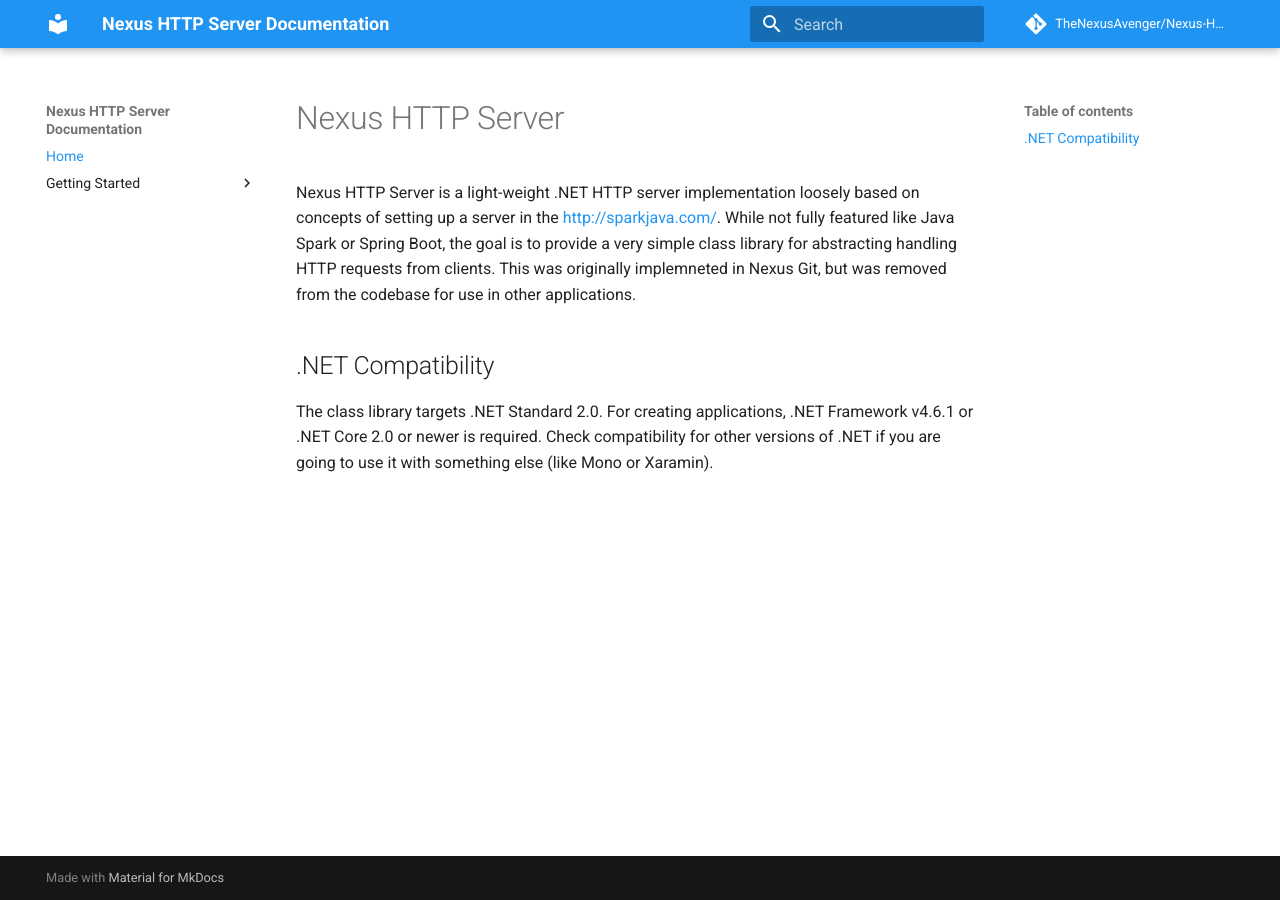
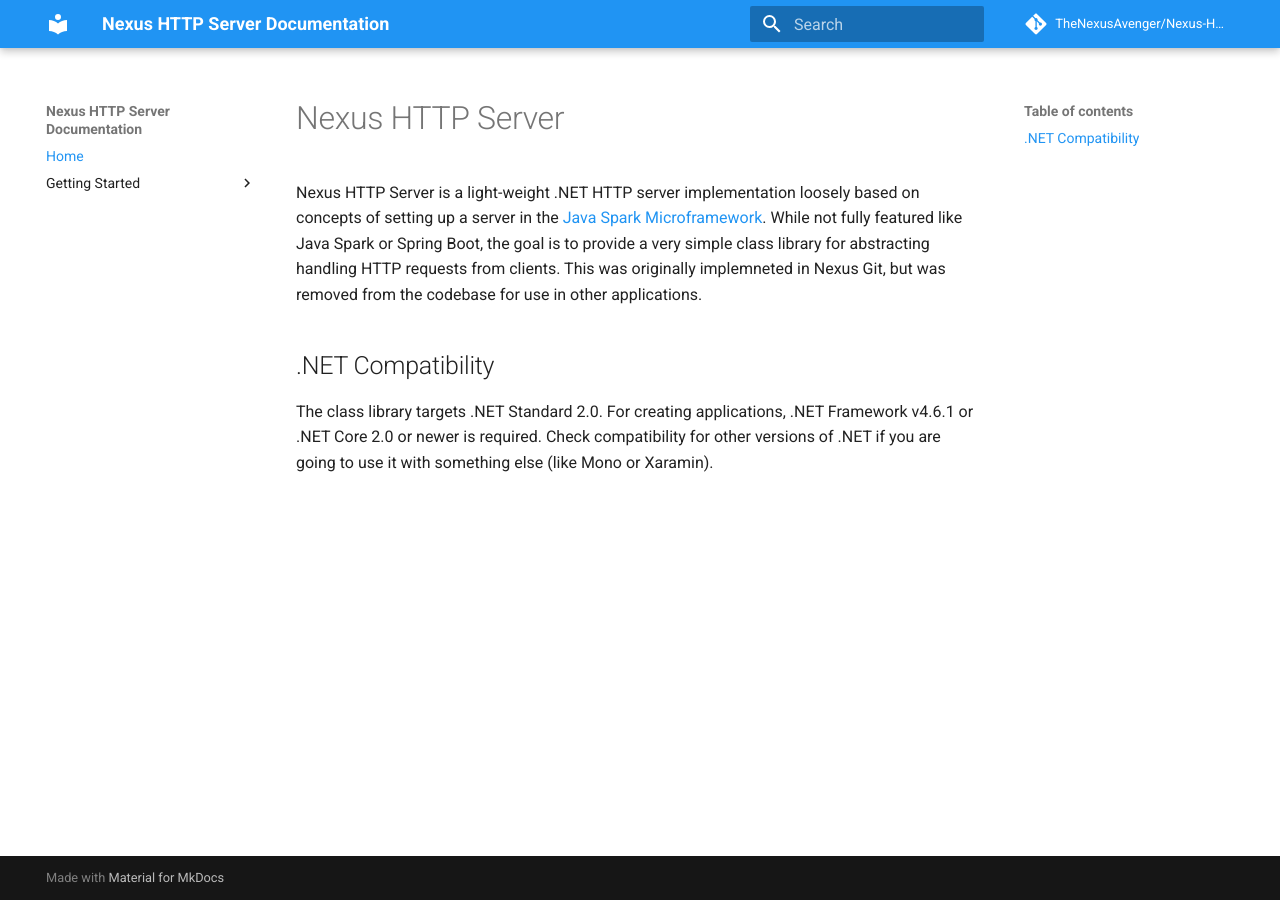
Before and after one commit to TheNexusAvenger/Nexus-HTTP-Server, an MkDocs documentation site: the page built from docs/index.md, in a window 1280 px wide. Built offline with MkDocs 1.6.1 and Material for MkDocs 9.7.7, drawn with Linux system fonts in a browser that asks for light colours; comment, search, counter and statistics services are not loaded.

Commit message:
Fixed URL being incorrect

```diff
--- a/docs/index.md
+++ b/docs/index.md
@@ -1,7 +1,7 @@
 # Nexus HTTP Server
 Nexus HTTP Server is a light-weight .NET HTTP server implementation
 loosely based on concepts of setting up a server in the
-[http://sparkjava.com/](Java Spark Microframework). While not
+[Java Spark Microframework](http://sparkjava.com/). While not
 fully featured like Java Spark or Spring Boot, the goal is to
 provide a very simple class library for abstracting handling HTTP
 requests from clients. This was originally implemneted in Nexus Git,
```
